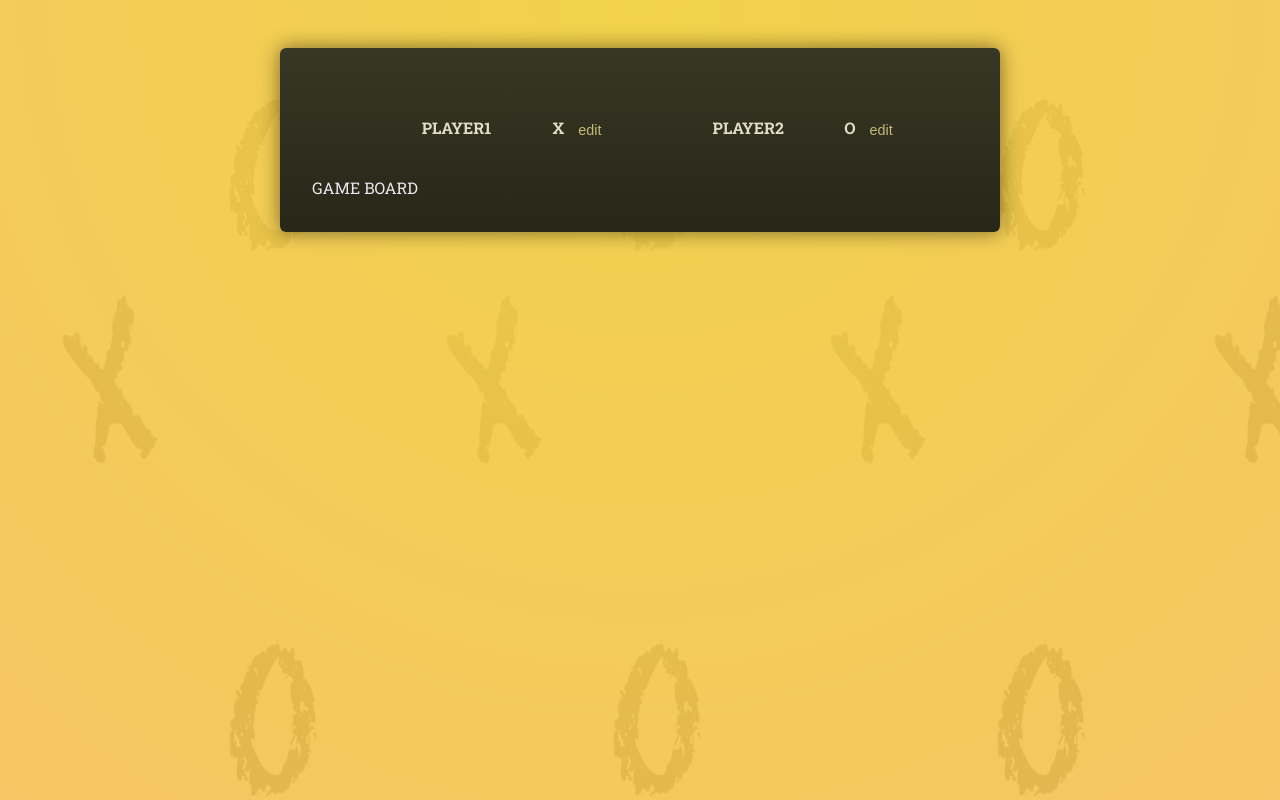
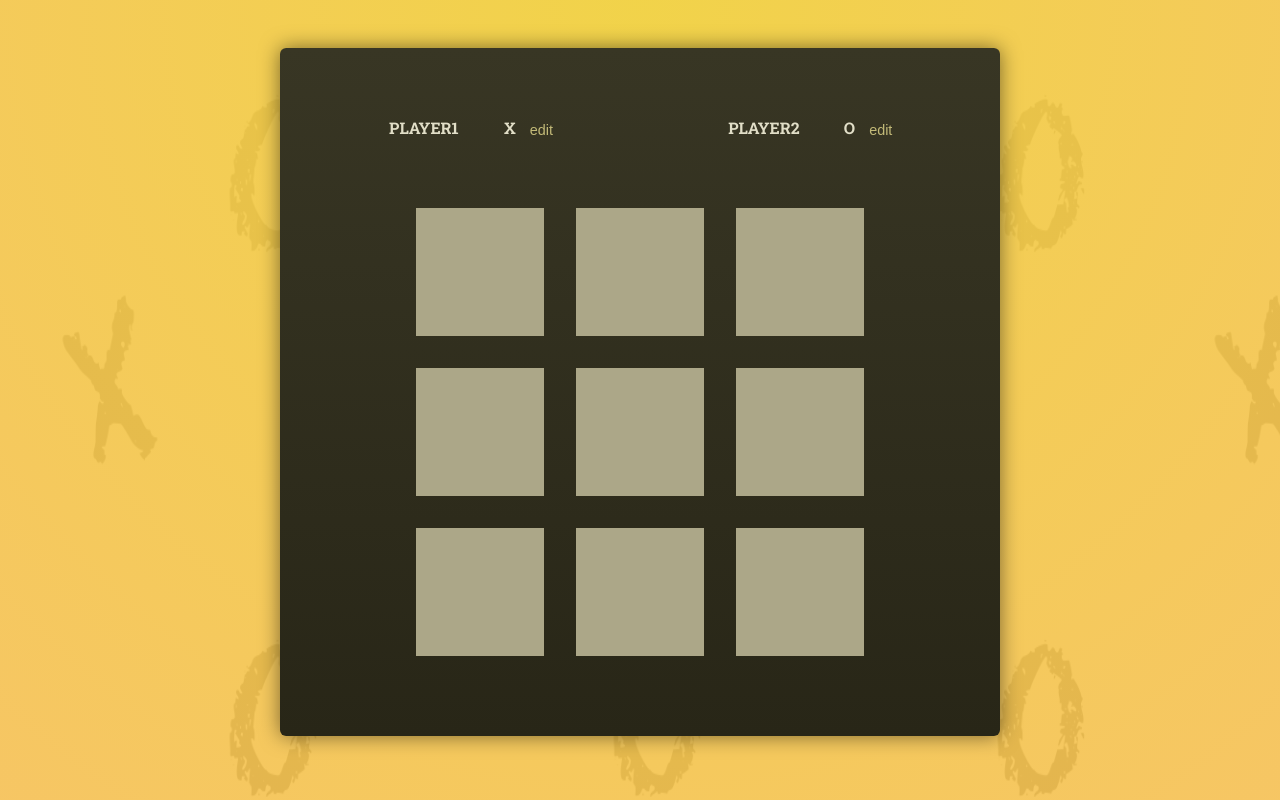
Before and after one commit to the-yurco/tictactoe-ewq, a React (Create React App) app: page / in a window 1280 px wide. Shown: the top 800 px of the page. Built offline with nearby package versions, Linux system fonts and the light colour scheme; a web font is replaced by a local one.

Commit message:
feat: first intergration with board

```diff
--- a/src/App.tsx
+++ b/src/App.tsx
@@ -1,6 +1,7 @@
 import React from 'react';
 import './App.css';
 import Player from './components.tsx/Player';
+import GameBoard from './components.tsx/GameBoard';
 
 const App = () => {
 	return (
@@ -9,7 +10,7 @@ const App = () => {
 				<Player initialName={'Player1'} symbol={'X'} />
 				<Player initialName={'Player2'} symbol={'O'} />
 			</ol>
-			GAME BOARD
+			<GameBoard />
 		</section>
 	);
 };
--- /dev/null
+++ b/src/components.tsx/GameBoard.tsx
@@ -0,0 +1,47 @@
+import React, { useState } from 'react';
+import { initialGameBoard } from '../data/gameBoard';
+
+type Props = {};
+
+type GameSquare = string | null;
+
+type BoardParams = {
+	rowIndex: number;
+	colIndex: number;
+};
+
+const GameBoard = (props: Props) => {
+	const [gameBoard, setGameBoard] = useState<GameSquare[][]>(initialGameBoard);
+
+	const handleSelectSquare = ({ rowIndex, colIndex }: BoardParams) => {
+		setGameBoard((prevGameBoard) => {
+			const updatedBoard = prevGameBoard.map((row) => [...row]);
+			updatedBoard[rowIndex][colIndex] = 'X';
+			return updatedBoard;
+		});
+	};
+
+	return (
+		<div>
+			<ol id="game-board">
+				{gameBoard.map((row, rowIndex) => (
+					<li key={rowIndex}>
+						<ol>
+							{row.map((playerSymbol, colIndex) => (
+								<li key={colIndex}>
+									<button
+										onClick={() => handleSelectSquare({ rowIndex, colIndex })}
+									>
+										{playerSymbol}
+									</button>
+								</li>
+							))}
+						</ol>
+					</li>
+				))}
+			</ol>
+		</div>
+	);
+};
+
+export default GameBoard;
--- /dev/null
+++ b/src/data/gameBoard.ts
@@ -0,0 +1,5 @@
+export const initialGameBoard = [
+	[null, null, null],
+	[null, null, null],
+	[null, null, null]
+];
--- a/src/index.css
+++ b/src/index.css
@@ -109,15 +109,22 @@ h1 {
 	font-weight: bold;
 }
 
-.player.wrapper {
+.wrapper li {
 	display: flex !important;
 	justify-content: center;
 	align-items: center;
 }
 
+.wrapper {
+	display: flex !important;
+	justify-content: start;
+	margin: 0 0 0 5rem;
+	align-items: center;
+}
+
 .player-name {
 	display: inline-block;
-	width: 10rem;
+	width: 8rem;
 	font-size: 1rem;
 	color: #e1dec7;
 	text-transform: uppercase;
```
